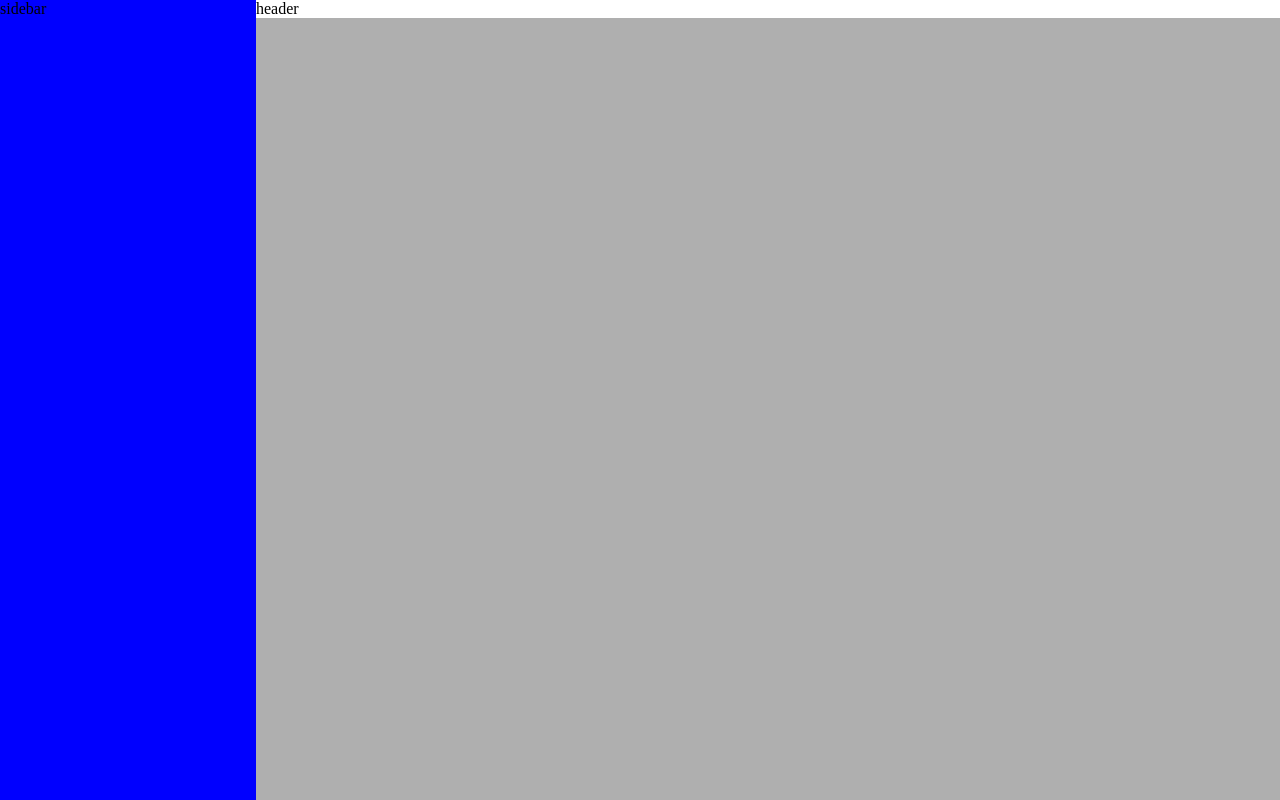
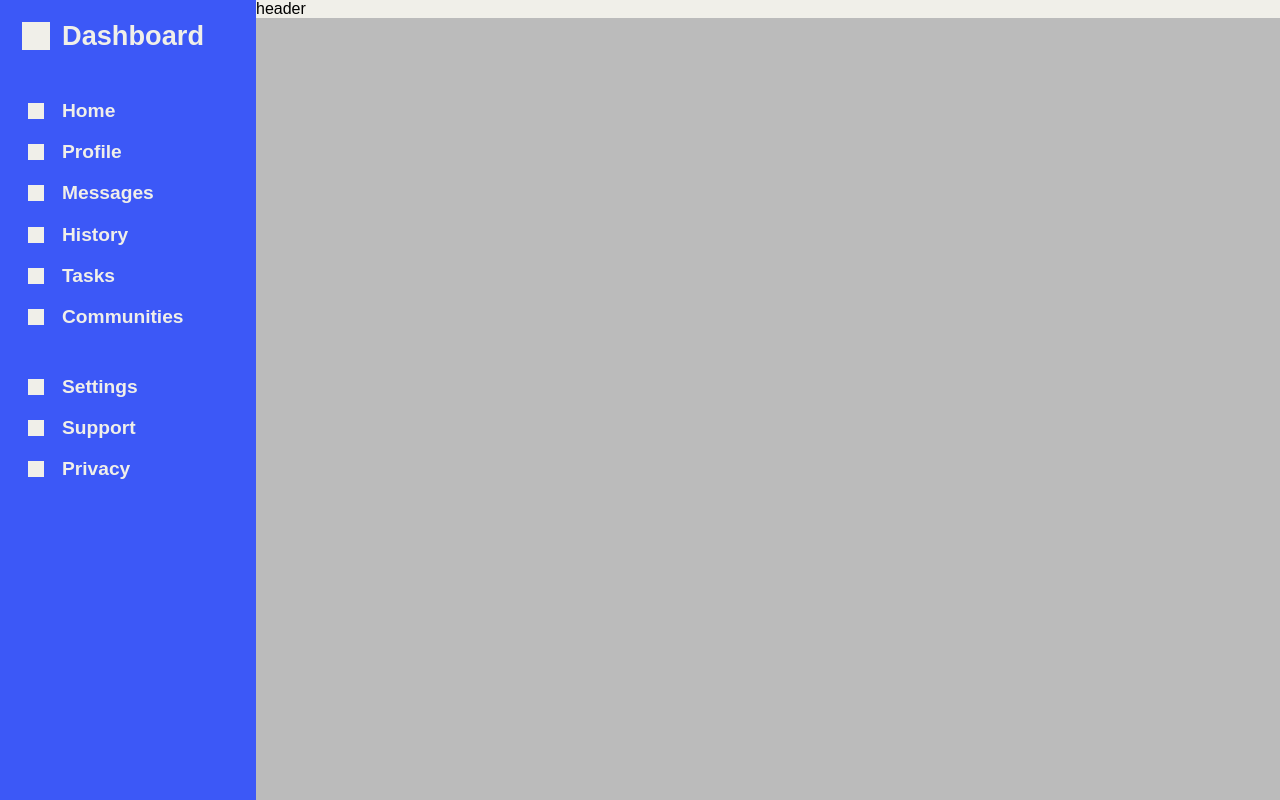
Before and after one commit to karolbrol/odin-admin-dashboard, a plain HTML site: page index.html in a window 1280 px wide. Drawn offline with Linux system fonts and the light colour scheme.

Commit message:
Lay out sidebar

```diff
--- a/index.html
+++ b/index.html
@@ -8,7 +8,50 @@
 </head>
 <body>
     <div class="sidebar">
-        sidebar
+        <div class="logo">
+            <div class="logo-img"></div>
+            Dashboard
+        </div>
+        <ul>
+            <li>
+                <div class="icon"></div>
+                Home
+            </li>
+            <li>
+                <div class="icon"></div>
+                Profile
+            </li>
+            <li>
+                <div class="icon"></div>
+                Messages
+            </li>
+            <li>
+                <div class="icon"></div>
+                History
+            </li>
+            <li>
+                <div class="icon"></div>
+                Tasks
+            </li>
+            <li>
+                <div class="icon"></div>
+                Communities
+            </li>
+        </ul>
+        <ul>
+            <li>
+                <div class="icon"></div>
+                Settings
+            </li>
+            <li>
+                <div class="icon"></div>
+                Support
+            </li>
+            <li>
+                <div class="icon"></div>
+                Privacy
+            </li>
+        </ul>
     </div>
     <header>
         header
--- a/style.css
+++ b/style.css
@@ -4,21 +4,72 @@
     box-sizing: border-box;
 }
 
+:root {
+    --clr-white: rgb(240, 239, 233);
+    --clr-gray: rgb(187, 187, 187);
+    --clr-accent1: rgb(60, 88, 247);
+}
+
 body {
     display: grid;
     grid-template: auto 1fr / 1fr 4fr;
     grid-template-areas: "sidebar header" "sidebar main";
-    background-color: rgb(175, 175, 175);
+    background-color: var(--clr-gray);
     min-height: 100vh;
+    font-family: Arial, Helvetica, sans-serif;
 }
 
 .sidebar {
-    background-color: blue;
+    background-color: var(--clr-accent1);
+    color: var(--clr-white);
     grid-area: sidebar;
+    display: flex;
+    flex-direction: column;
+    gap: 3rem;
+    padding: 20px;
 }
 
+.logo {
+    font-size: 1.7rem;
+    font-weight: 700;
+    display: grid;
+    grid-template: auto / 2rem 1fr;
+    align-items: center;
+    gap: 10px;
+}
+
+.logo-img {
+    width: 1.7rem;
+    height: 1.7rem;
+    background-color: var(--clr-white);
+    justify-self: center;
+}
+
+.sidebar ul {
+    list-style-type: none;
+    font-size: 1.2rem;
+    font-weight: 600;
+    display: grid;
+    gap: 1.2rem;
+}
+
+.sidebar ul > li {
+    display: grid;
+    grid-template: auto / 2rem 1fr;
+    align-items: center;
+    gap: 10px;
+}
+
+.icon {
+    width: 1rem;
+    height: 1rem;
+    background-color: var(--clr-white);
+    justify-self: center;
+}
+
+
 header {
-    background-color: white;
+    background-color: var(--clr-white);
     grid-area: header;
 }
 
```
